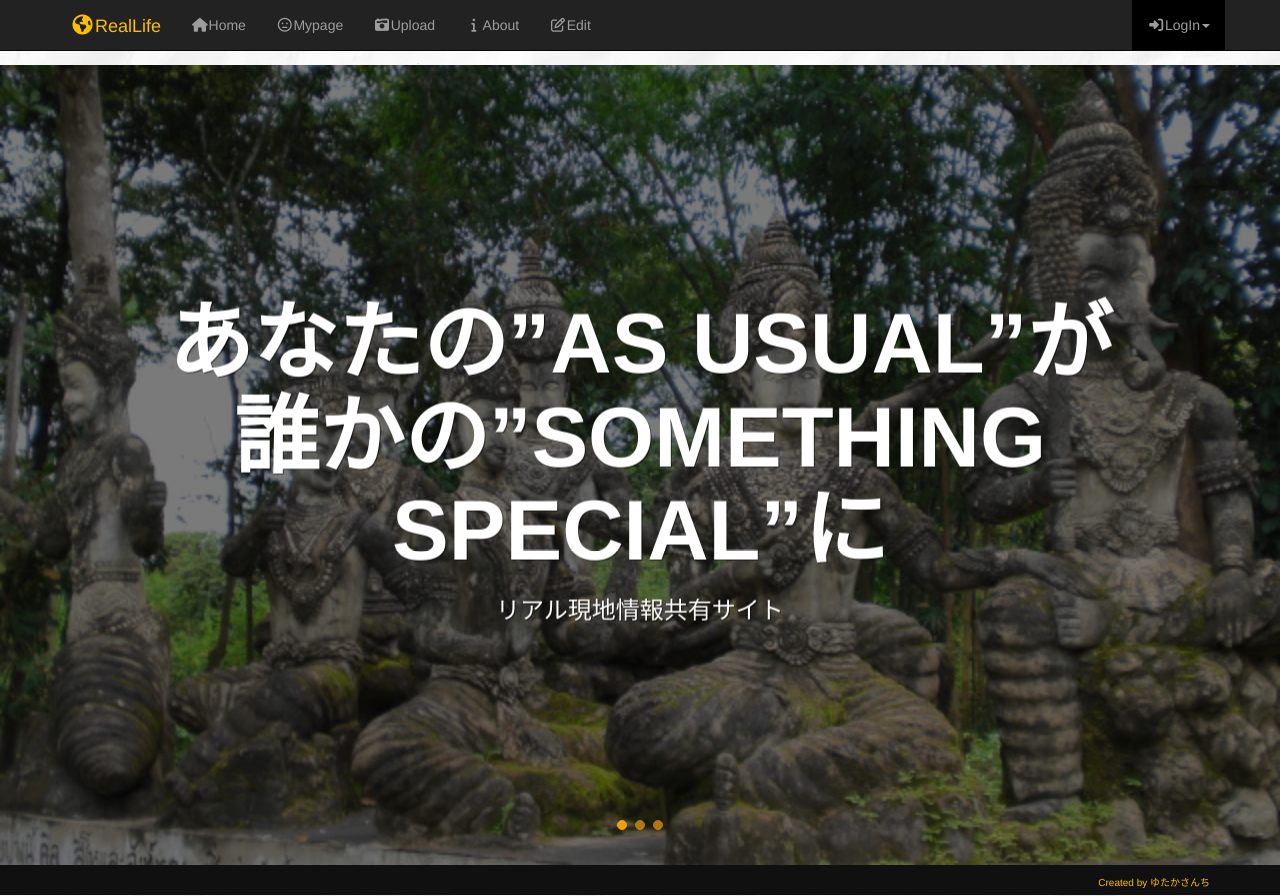
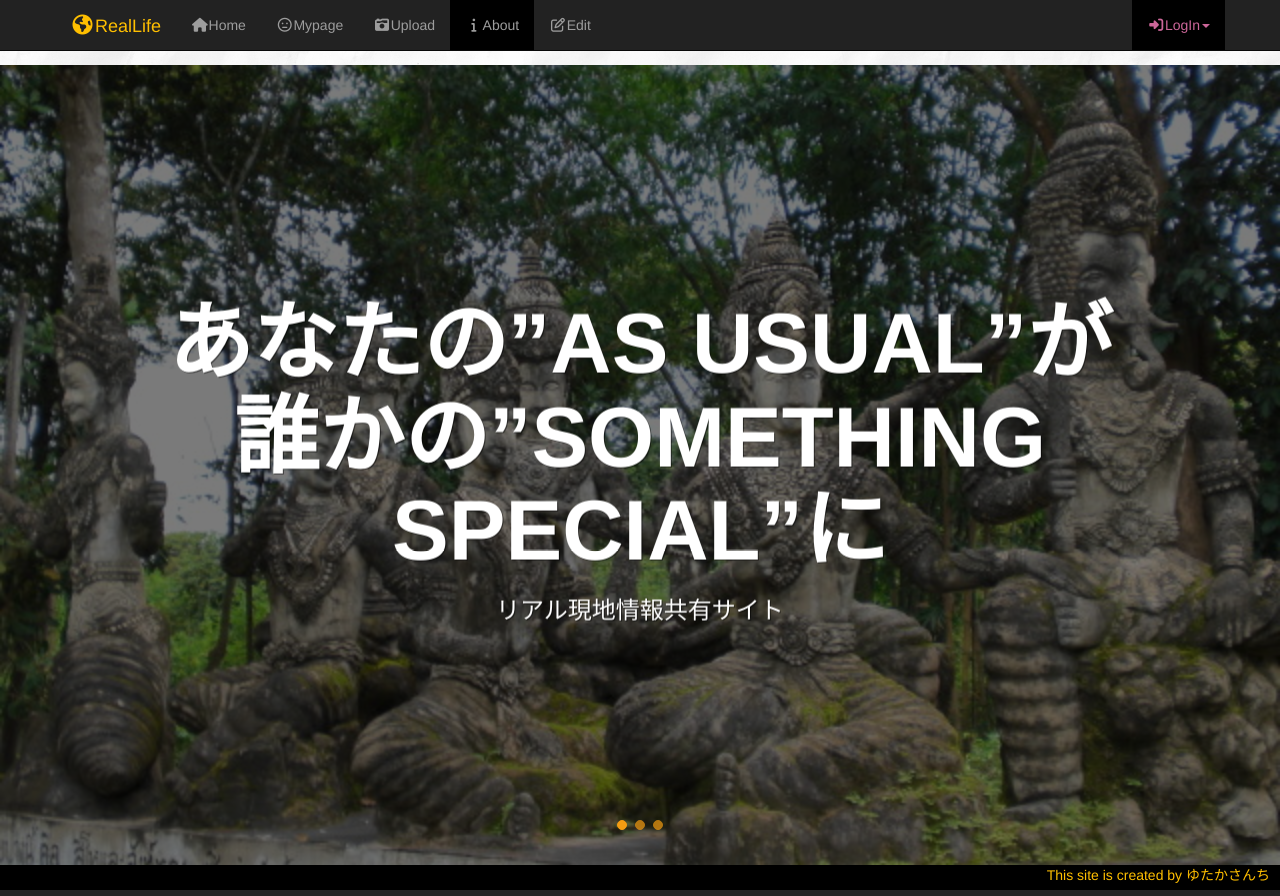
Before and after one commit to House-Yutaka/RealLife, a PHP site: page /about.php in a window 1280 px wide. Run offline with PHP 8.4, Linux system fonts and the light colour scheme; some libraries are stand-ins or nearby versions.

Commit message:
headerとfooter直しました．wikiみてください．

```diff
--- a/parts/footer.php
+++ b/parts/footer.php
@@ -1,7 +1 @@
-<body>
-	<footer class="footer">
-	<div class="container">
-			<p class="">Created by ゆたかさんち</p>
-		</div>
-	</footer>
-</body>
+<footer class="footer">This site is created by ゆたかさんち</footer>
--- a/styles/style.css
+++ b/styles/style.css
@@ -2,22 +2,71 @@ body {
 	margin-top: 65px;
 	background-image: url(../images/background_paper.jpg);
 	background-size: cover;
+	height: 100vh;
 }
+
+.wrapper {
+	min-height: 100%;
+	margin-bottom: -25px;
+}
+.footer,
+.push {
+	height: 25px;
+}
+
 .footer {
+	padding-right: 10px;
+	text-align: right;
+	background-color: #000000;
+	color: #FFBF00;
+}
 
-  text-align: right;
-  bottom: 0px;
-  width: 100%;
-  height: 30px;
-  background-color: #101010;
+.loginstyle {
+	color: #cc6699;
 }
-.footer p{
-	color: #FFBF00;
-	font-size: 10px;
-	margin: 0px;
-	margin-top: 11px;
-	padding: 0px;
+.loginstyle:hover{
+	color: #ff6699;
+}
 
-	height: 20px;
-	width: 100%;
+.selectedTab {
+	background-color: #000000;
 }
+
+.square_tv {
+	border: solid 2px #000000;
+	border-radius: 5px;
+	color: #000000;
+}
+
+.square_btn {
+	min-width: 100px;
+	min-height: 40px;
+	margin: 5px;
+	background: #0D051F;
+	color: #ff6699;
+	border: solid 2px #000000;
+	border-radius: 5px
+}
+
+.square_btn:disabled {
+	background: #343435;
+	color: #A8A7A9;
+}
+
+.dropdownStyle{
+padding: 2px;
+background-color: #333;
+color: #FFBF00;
+text-align: center;
+}
+
+.aElement{
+	background-color: #FFFFFF;
+	border: solid 2px #000000;
+	border-radius: 5px;
+}
+.aElement:hover{
+	background-color: #FFFFFF;
+	border: solid 2px #000000;
+	border-radius: 5px;
+}
```
